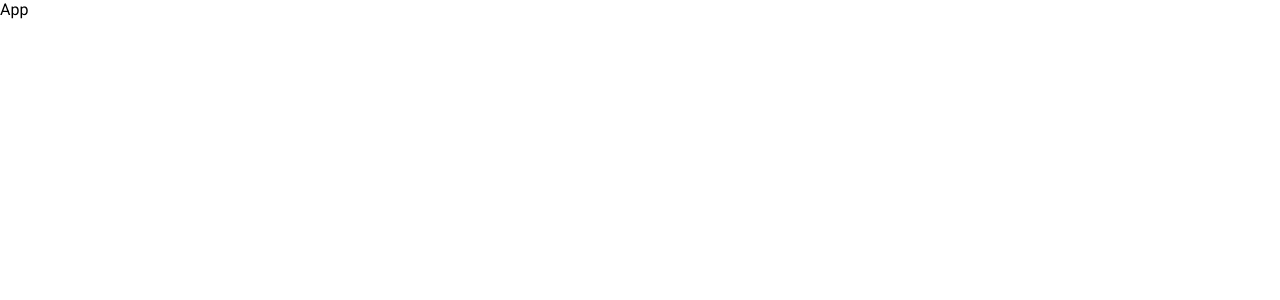
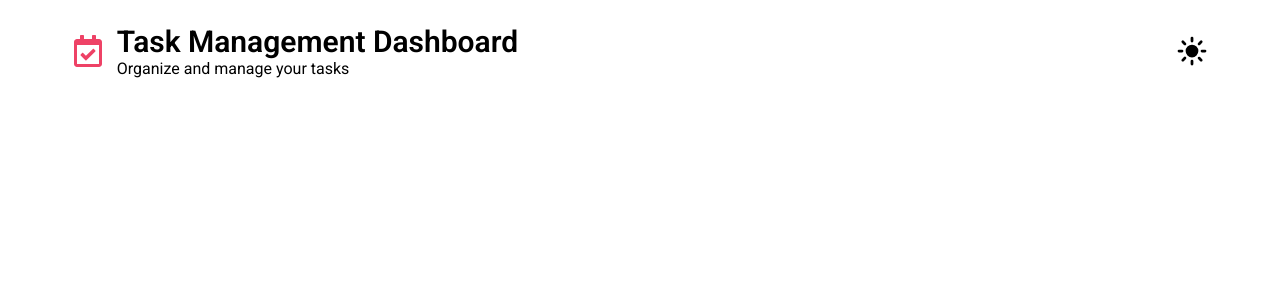
Before and after one commit to balikis-oyeleye/task-management-engineering-evaluation, a React (Vite) app: page / in a window 1280 px wide. Shown: the top 300 px of the page. Built offline with nearby package versions, Linux system fonts and the light colour scheme.

Commit message:
add header component and styles;

```diff
--- a/src/App.tsx
+++ b/src/App.tsx
@@ -1,5 +1,12 @@
+import styles from "./styles/app.module.css";
+import Header from "./components/layout/header";
+
 const App = () => {
-  return <div>App</div>;
+  return (
+    <div className={styles.container}>
+      <Header />
+    </div>
+  );
 };
 
 export default App;
--- /dev/null
+++ b/src/components/layout/header.tsx
@@ -0,0 +1,22 @@
+import { FaRegCalendarCheck } from "react-icons/fa";
+import { IoSunny } from "react-icons/io5";
+import styles from "../../styles/header.module.css";
+
+const Header = () => {
+  return (
+    <header className={styles.header}>
+      <div>
+        <FaRegCalendarCheck className={styles.taskLogo} />
+        <div>
+          <h1>Task Management Dashboard</h1>
+          <p>Organize and manage your tasks</p>
+        </div>
+      </div>
+      <button>
+        <IoSunny />
+      </button>
+    </header>
+  );
+};
+
+export default Header;
--- /dev/null
+++ b/src/styles/app.module.css
@@ -0,0 +1,22 @@
+.container {
+  width: 100%;
+  max-width: 1200px;
+  margin-left: auto;
+  margin-right: auto;
+  padding-left: 1rem;
+  padding-right: 1rem;
+}
+
+@media (min-width: 640px) {
+  .container {
+    padding-left: 1.5rem;
+    padding-right: 1.5rem;
+  }
+}
+
+@media (min-width: 1024px) {
+  .container {
+    padding-left: 2rem;
+    padding-right: 2rem;
+  }
+}
--- /dev/null
+++ b/src/styles/header.module.css
@@ -0,0 +1,63 @@
+.header {
+  display: flex;
+  justify-content: space-between;
+  align-items: center;
+  margin-top: 1.5rem;
+  flex-wrap: wrap;
+}
+
+.taskLogo {
+  color: var(--primary);
+}
+
+.header > div {
+  display: flex;
+  flex-direction: row;
+  gap: 0.25rem;
+  align-items: center;
+  gap: 0.8rem;
+}
+
+.header h1 {
+  font-size: 1.125rem;
+  font-weight: 600;
+  margin: 0;
+}
+
+.header p {
+  font-size: 0.75rem;
+  margin: 0;
+  color: var(--white-800);
+}
+
+.header svg {
+  font-size: 1.25rem;
+}
+
+@media (min-width: 640px) {
+  .header h1 {
+    font-size: 1.5rem;
+  }
+
+  .header p {
+    font-size: 0.875rem;
+  }
+
+  .header svg {
+    font-size: 1.5rem;
+  }
+}
+
+@media (min-width: 1024px) {
+  .header h1 {
+    font-size: 1.875rem;
+  }
+
+  .header p {
+    font-size: 1rem;
+  }
+
+  .header svg {
+    font-size: 2rem;
+  }
+}
```
